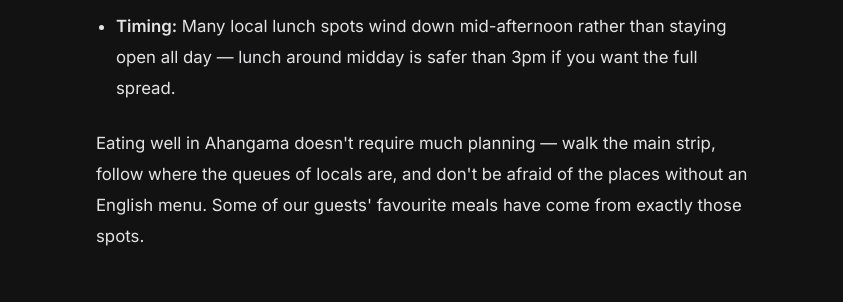
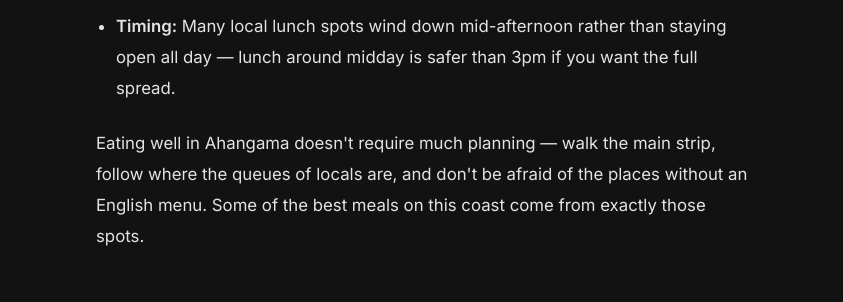
Before and after one commit to nayanvithanage/dolblathanna-webpage, a website built with Vite: page guides/best-cafes-restaurants-ahangama.html in a window 1280 px wide. Shown: the part 3280-3582 px from the top of the page, without its empty margins (218-1061 px from the left). Built offline with nearby package versions, Linux system fonts and the light colour scheme; some packages are replaced by stand-ins of ours; no server answers; the database is empty.

Commit message:
Remove leftover 'our guests' claim on the cafes guide

```diff
--- a/guides/best-cafes-restaurants-ahangama.html
+++ b/guides/best-cafes-restaurants-ahangama.html
@@ -81,7 +81,7 @@
                 <li><strong>Timing:</strong> Many local lunch spots wind down mid-afternoon rather than staying open all day — lunch around midday is safer than 3pm if you want the full spread.</li>
             </ul>
 
-            <p>Eating well in Ahangama doesn't require much planning — walk the main strip, follow where the queues of locals are, and don't be afraid of the places without an English menu. Some of our guests' favourite meals have come from exactly those spots.</p>
+            <p>Eating well in Ahangama doesn't require much planning — walk the main strip, follow where the queues of locals are, and don't be afraid of the places without an English menu. Some of the best meals on this coast come from exactly those spots.</p>
         </article>
 
         <div class="guide-stay-cta">
```
